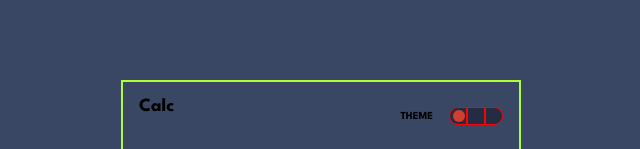
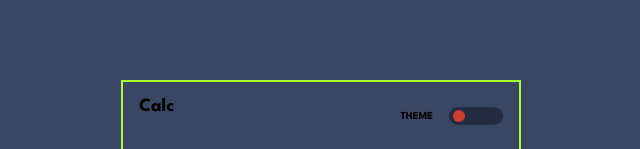
Before and after one commit to TylerDurden230/calculator-app, a React (Vite) app: page / in a window 1280 px wide. Shown: the top 149 px of the page, without its empty margins (319-959 px from the left). Built offline with nearby package versions, Linux system fonts and the light colour scheme.

Commit message:
added themSlice to the store

```diff
--- a/src/App.css
+++ b/src/App.css
@@ -122,11 +122,11 @@ body {
   height: 12px;
   background-color: var(--t1-red);
   border-radius: 50%;
+  transition: 0.45s ease-in-out;
 }
 
 .switchBox {
   cursor: pointer;
-  border: 1px solid red;
   width: 18px;
   height: 18px;
   background-color: var(--keypad-bg);
--- a/src/components/Switcher.tsx
+++ b/src/components/Switcher.tsx
@@ -1,12 +1,33 @@
-import React from 'react'
+import {useDispatch, useSelector } from "react-redux";
+import { setTheme } from "../features/theme/themeSlice";
 
 const Switcher = () => {
+
+    const themeState = useSelector((state: any) => state.theme);
+    const dispatch = useDispatch()
+
+    const getSelectorPosition = () => {
+        if (themeState.selectedTheme === 1)
+            return "4px"
+        else if (themeState.selectedTheme === 2)
+            return "21px"
+        else
+            return "38px"
+    }
+
+    const selectorPosition = getSelectorPosition()
+
+    console.log("selectorPosition : ", selectorPosition)
+    console.log("theme selected: ", themeState.selectedTheme)
+
+
+
   return (
     <div className='flex relative'>
-      <div className='switchBox leftRounded'></div>
-      <div className='switchBox'></div>
-      <div className='switchBox rightRounded'></div>
-      <div className='themeSelector'></div>
+      <div className='switchBox leftRounded' onClick={() => dispatch(setTheme(1))}></div>
+      <div className='switchBox' onClick={() => dispatch(setTheme(2))}></div>
+      <div className='switchBox rightRounded' onClick={() => dispatch(setTheme(3))}></div>
+      <div className='themeSelector' style={{left: `${selectorPosition}`}}></div>
     </div>
   )
 }
--- a/src/features/store.ts
+++ b/src/features/store.ts
@@ -1,9 +1,11 @@
 import { configureStore } from "@reduxjs/toolkit";
 import calculatorSlice from "./calculator/calculatorSlice";
+import themeSlice from "./theme/themeSlice";
 
 export const store = configureStore({
     reducer: {
         calculator: calculatorSlice,
+        theme: themeSlice,
     }
 })
 
--- /dev/null
+++ b/src/features/theme/themeSlice.ts
@@ -0,0 +1,18 @@
+import { createSlice } from "@reduxjs/toolkit";
+
+const initialState = {
+    selectedTheme: 1
+};
+
+const themeSlice = createSlice({
+    name: "theme",
+    initialState,
+    reducers: {
+        setTheme: (state, action) => {
+            state.selectedTheme = action.payload;
+        }
+    }
+});
+
+export const { setTheme } = themeSlice.actions;
+export default themeSlice.reducer;
```
